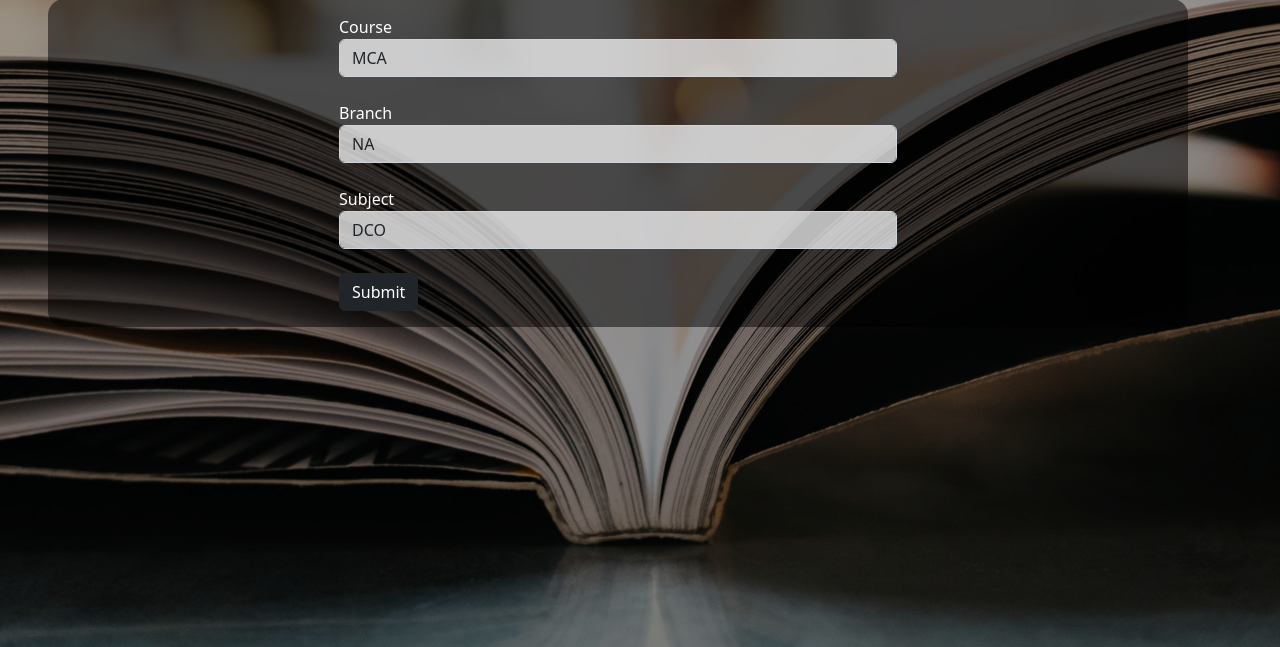
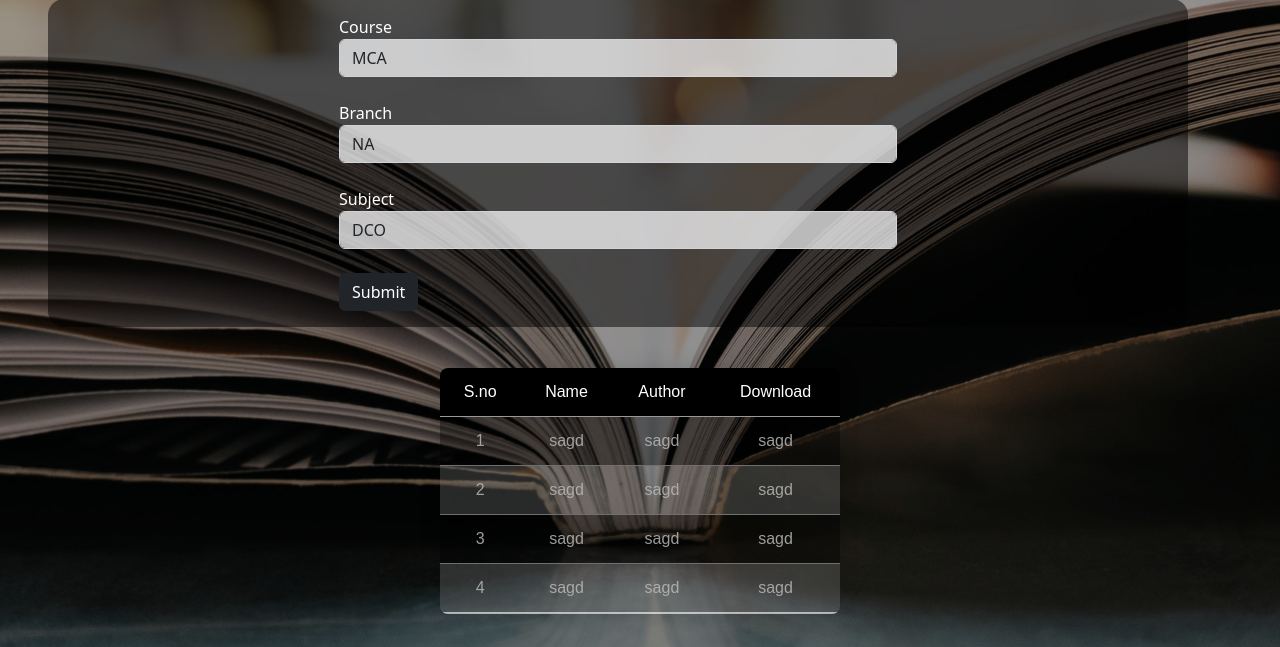
Before and after one commit to KRISHANU1920/DevJam-NinjaTurtles, a Django app: template templates/forms/bookform.html in a window 1280 px wide. Shown: the part 153-800 px from the top of the page. Run offline with Django 4.2, Linux system fonts and the light colour scheme; the template is opened without the code that fills it, so the values that code supplies are empty.

Commit message:
books form completed

```diff
--- a/static/assets/css/booksStyle.css
+++ b/static/assets/css/booksStyle.css
@@ -10,3 +10,50 @@ body{
     background-size: cover;
 
 }
+
+table{
+    min-width: 400px;
+    color: white;
+    border-collapse: collapse;
+    margin: 25px 0;
+    margin-left: auto;
+    margin-right: auto;
+    padding: 20px;
+    border-radius: 8px ;
+    overflow: hidden;
+    box-shadow: 0 0 20px rgba(0,0,0,.15);
+    font-family:Arial, Helvetica, sans-serif;
+}
+
+thead th{
+    background-color: rgba(0, 0, 0, 1);
+    text-align: center;
+    padding: 12px 15px;
+    border-bottom: 1px solid rgba(255, 255, 255, 0.601);
+    font-weight: 500;
+
+}
+tbody tr{
+    color: #bbbbbbd5;
+    background-color: rgba(0,0,0,0.4);
+    border-bottom: 1px solid rgb(111, 111, 111);
+}
+tbody tr:hover td{
+    color: white;
+    transform: scale(1.06);
+}
+
+tbody tr:nth-child(even){
+    background-color: rgba(119, 118, 118, 0.334);
+    border-bottom: 1px solid rgb(111, 111, 111);
+}
+
+tbody tr:last-of-type{
+    background-color: rgba(119, 118, 118, 0.334);
+    border-bottom: 2px solid rgba(255, 255, 255, 0.601);
+}
+
+table td{
+    padding: 12px 15px;
+    text-align: center;
+}
--- a/templates/forms/bookform.html
+++ b/templates/forms/bookform.html
@@ -8,6 +8,7 @@
 </head>
 
 <body>
+    {% load static %}
     <div class="container mx-lg-5 mt-lg-5">
         <div class="row">
             <h1 class="text-center rounded-3 p-3 bg-black bg-opacity-75 pt-3 text-white" > Books </h1>
@@ -15,6 +16,7 @@
 
         <div class="row py-3 ">
             <form action="" class="form-group rounded-4 bg-black bg-opacity-50 pt-3 text-white" method="post">
+                {% csrf_token %}
                 <div class="col-md-6 m-auto">
                     <div class="form-group">
                         <label for="course">Course </label>
@@ -57,6 +59,42 @@
 
         </div>
     </div>
+
+    <table>
+        <thead>
+            <th> S.no </th>
+            <th> Name </th>
+            <th> Author </th>
+            <th> Download </th>
+        </thead>
+        <tbody>
+            <tr>
+                <td> 1 </td>
+                <td> sagd </td>
+                <td> sagd </td>
+                <td> sagd </td>
+            </tr>
+            <tr>
+                <td> 2 </td>
+                <td> sagd </td>
+                <td> sagd </td>
+                <td> sagd </td>
+            </tr>
+            <tr>
+                <td> 3 </td>
+                <td> sagd </td>
+                <td> sagd </td>
+                <td> sagd </td>
+            </tr>
+            <tr>
+                <td> 4 </td>
+                <td> sagd </td>
+                <td> sagd </td>
+                <td> sagd </td>
+            </tr>
+        </tbody>
+    </table>
+
 </body>
 
 </html>
--- a/templates/forms/formPYQ.html
+++ b/templates/forms/formPYQ.html
@@ -82,7 +82,7 @@
     </div>
 
     <ul>
-        <p style="color: white;">Files to download</p>
+        <p>Files to download</p>
         <!-- {% for x in myPYQ %} -->
         <li><a href="{{x.file.url}}" download>{{x.file}}</a></li>
         <li><a href="{{x.file.url}}" download>{{x.file}}</a></li>
```
